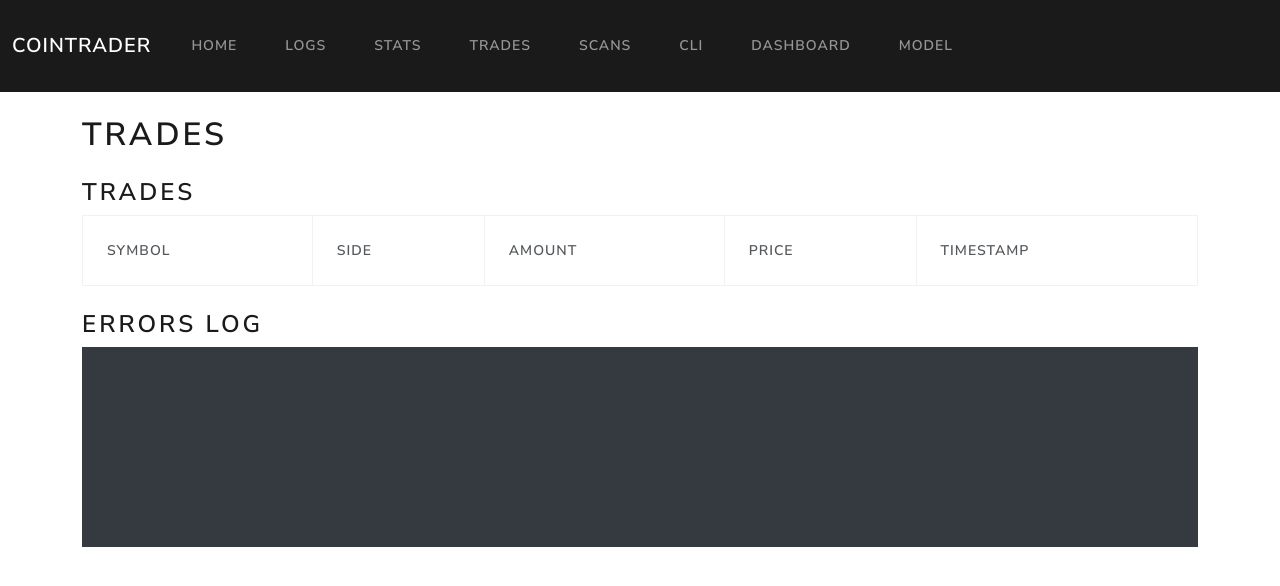
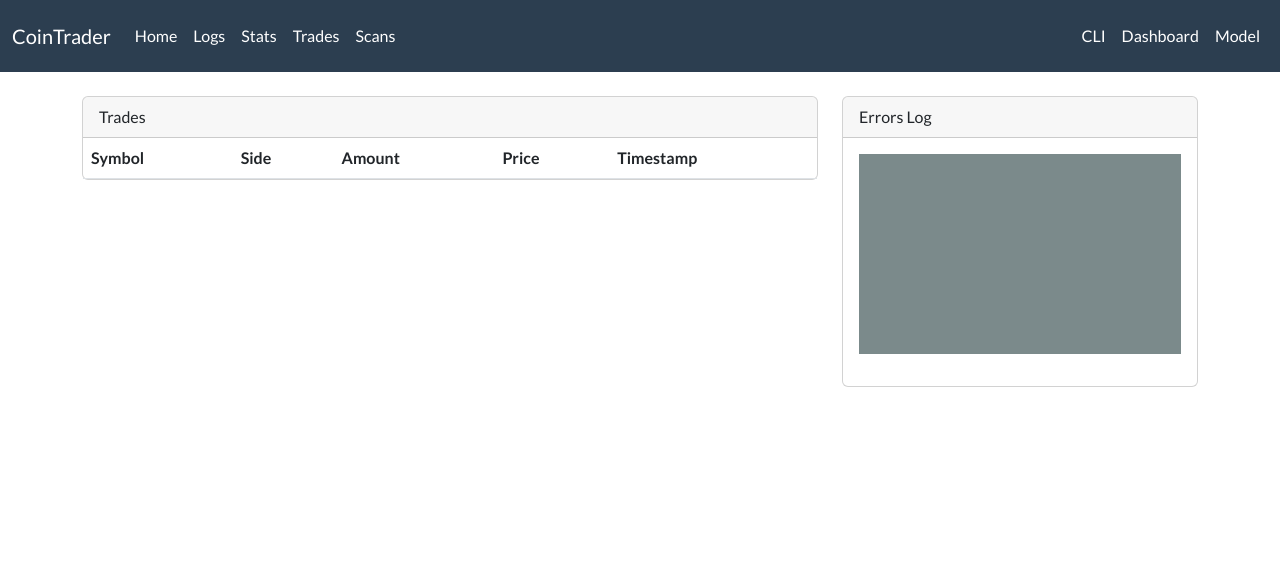
Before and after one commit to advancedAgritek-BB/coinTrader2.0, a Flask app: page /trades in a window 1280 px wide. Shown: the top 586 px of the page. Run offline with Flask 3, Linux system fonts and the light colour scheme; data that the repository does not hold is empty; some libraries are stand-ins or nearby versions.

Commit message:
Add Bootswatch theme and layout improvements

```diff
--- /dev/null
+++ b/frontend/static/styles.css
@@ -0,0 +1,5 @@
+/* Custom styles for CoinTrader */
+pre {
+    white-space: pre-wrap;
+    font-size: 0.9rem;
+}
--- a/frontend/templates/base.html
+++ b/frontend/templates/base.html
@@ -3,7 +3,8 @@
 <head>
   <meta charset="utf-8">
   <title>{{ title or 'CoinTrader' }}</title>
-  <link rel="stylesheet" href="https://cdn.jsdelivr.net/npm/bootswatch@5.3.0/dist/lux/bootstrap.min.css">
+  <link rel="stylesheet" href="https://cdn.jsdelivr.net/npm/bootswatch@5.3.0/dist/flatly/bootstrap.min.css">
+  <link rel="stylesheet" href="{{ url_for('static', filename='styles.css') }}">
 </head>
 <body>
 <nav class="navbar navbar-expand-lg navbar-dark bg-primary">
@@ -16,6 +17,8 @@
         <li class="nav-item"><a class="nav-link" href="{{ url_for('stats') }}">Stats</a></li>
         <li class="nav-item"><a class="nav-link" href="{{ url_for('trades_page') }}">Trades</a></li>
         <li class="nav-item"><a class="nav-link" href="{{ url_for('scans') }}">Scans</a></li>
+      </ul>
+      <ul class="navbar-nav ms-auto">
         <li class="nav-item"><a class="nav-link" href="{{ url_for('cli') }}">CLI</a></li>
         <li class="nav-item"><a class="nav-link" href="{{ url_for('dashboard') }}">Dashboard</a></li>
         <li class="nav-item"><a class="nav-link" href="{{ url_for('model_page') }}">Model</a></li>
--- a/frontend/templates/trades.html
+++ b/frontend/templates/trades.html
@@ -1,15 +1,28 @@
 {% extends 'base.html' %}
 {% block content %}
-<h1 class="mb-4">Trades</h1>
-<h3>Trades</h3>
-<table class="table table-bordered" id="trades-table">
+<div class="row">
+  <div class="col-md-8">
+    <div class="card mb-4">
+      <div class="card-header">Trades</div>
+      <div class="card-body p-0">
+        <table class="table mb-0" id="trades-table">
           <thead>
             <tr><th>Symbol</th><th>Side</th><th>Amount</th><th>Price</th><th>Timestamp</th></tr>
           </thead>
           <tbody id="trades-body"></tbody>
         </table>
-<h3 class="mt-4">Errors Log</h3>
+      </div>
+    </div>
+  </div>
+  <div class="col-md-4">
+    <div class="card">
+      <div class="card-header">Errors Log</div>
+      <div class="card-body">
         <pre id="errors-area" class="bg-dark text-light p-3" style="height:200px; overflow:auto;"></pre>
+      </div>
+    </div>
+  </div>
+</div>
 {% endblock %}
 {% block scripts %}
 <script>
```
Also changed, not shown: frontend/templates/cli.html (+10 -2 lines), frontend/templates/dashboard.html (+26 -14 lines), frontend/templates/logs.html (+10 -2 lines), frontend/templates/model.html (+9 -1 lines), frontend/templates/scans.html (+11 -3 lines), frontend/templates/stats.html (+11 -3 lines). Lines whose indentation alone changed are shown as unchanged.
